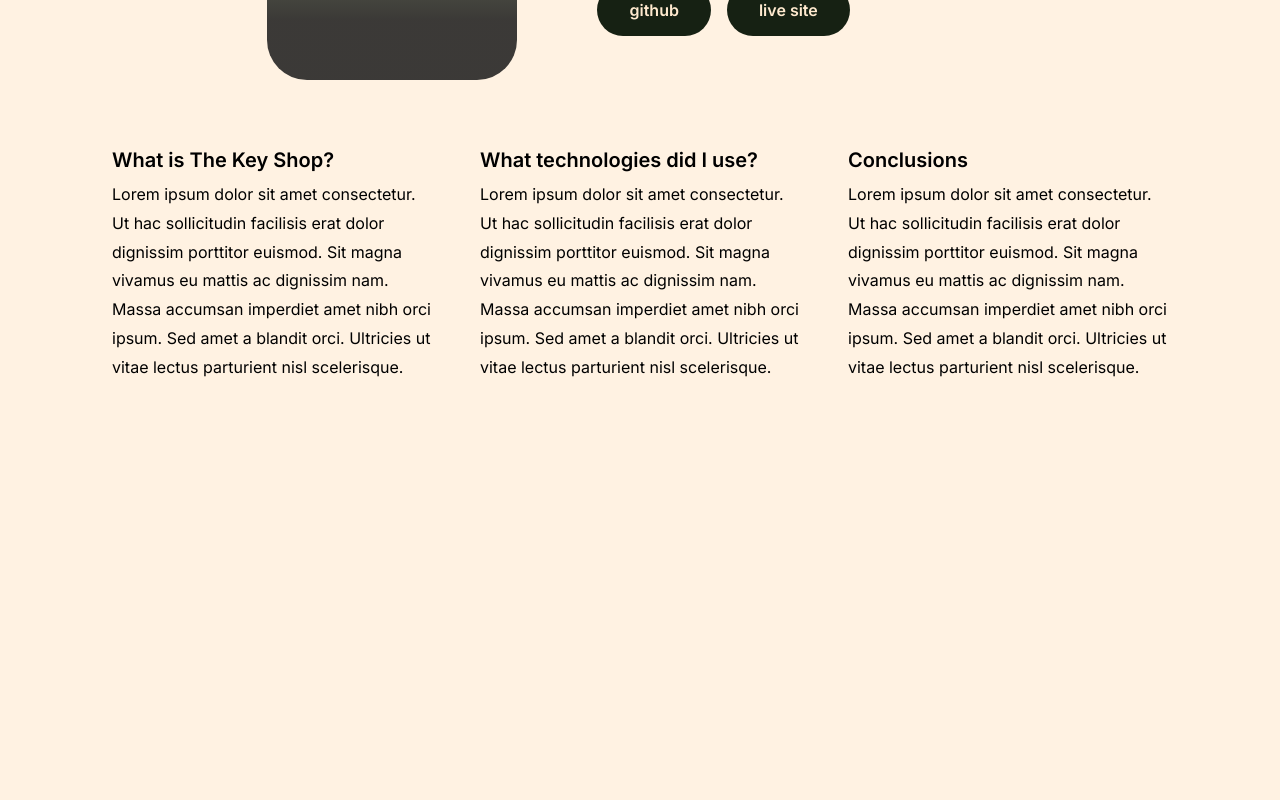
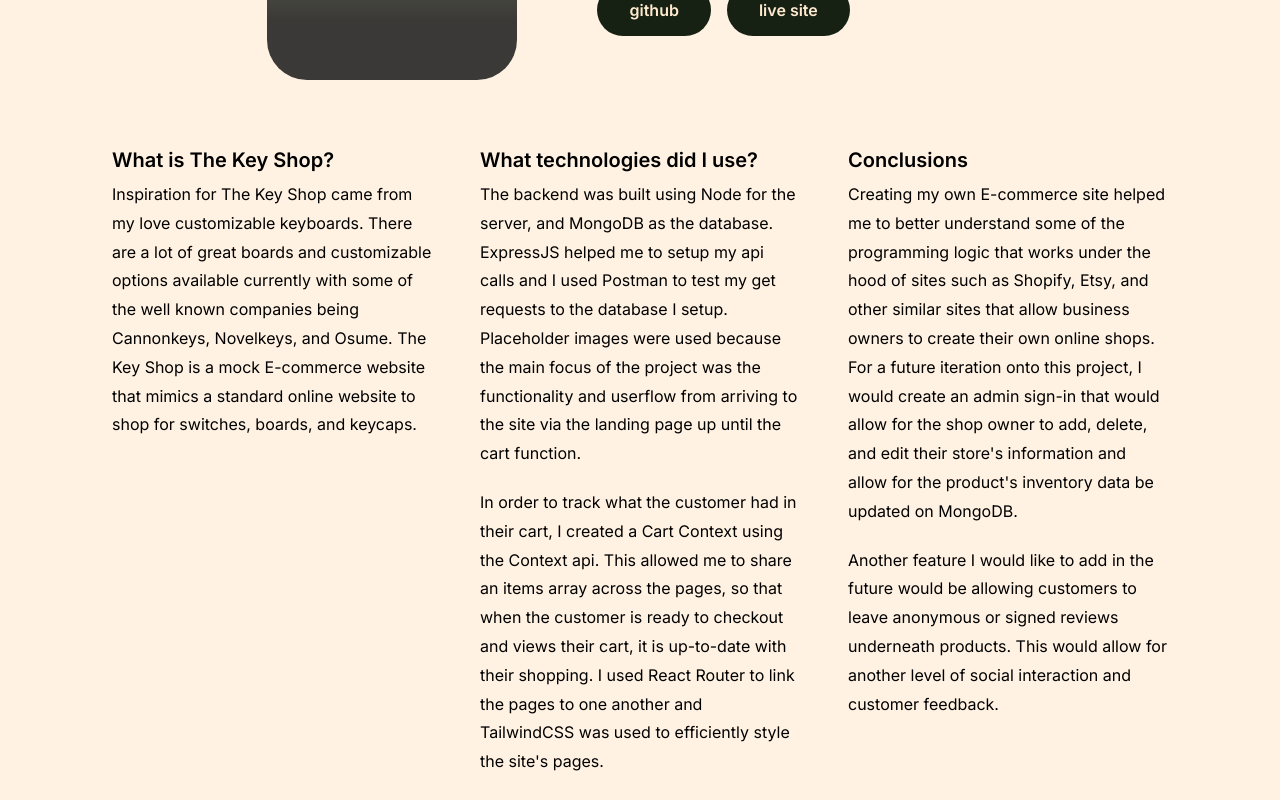
Before and after one commit to kelbri10/PORTFOLIO-WEBSITE, a React (Vite) app in the folder client/: page /work/the-key-shop in a window 1280 px wide. Shown: the part 350-1150 px from the top of the page. Before the commit the page ends 800 px from the top, so only its background shows below. Built offline with nearby package versions, Linux system fonts and the light colour scheme.

Commit message:
updated The Key Shop project copy

```diff
--- a/client/src/pages/Work/Projects/TheKeyShop.tsx
+++ b/client/src/pages/Work/Projects/TheKeyShop.tsx
@@ -15,7 +15,7 @@ const TheKeyShop = () => {
                     <div className="project_links">
                         <a href="https://github.com/kelbri10/The-Key-Shop" target="_blank">github</a>
 
-                        <a href="google.com" target="_blank">live site</a>
+                        <a href="https://thekeyshop.onrender.com/" target="_blank">live site</a>
                     </div>
                 </div>
             </header>
@@ -24,20 +24,28 @@ const TheKeyShop = () => {
                 <article className="project_info">
                     <h3>What is The Key Shop?</h3>
                     <p>
-                    Lorem ipsum dolor sit amet consectetur. Ut hac sollicitudin facilisis erat dolor dignissim porttitor euismod. Sit magna vivamus eu mattis ac dignissim nam. Massa accumsan imperdiet amet nibh orci ipsum. Sed amet a blandit orci. Ultricies ut vitae lectus parturient nisl scelerisque.
+                    Inspiration for The Key Shop came from my love customizable keyboards. There are a lot of great boards and customizable options available currently with some of the well known companies being Cannonkeys, Novelkeys, and Osume. The Key Shop is a mock E-commerce website that mimics a standard online website to shop for switches, boards, and keycaps.
                     </p>
                 </article>
                 <article className="project_info">
                     <h3>What technologies did I use?</h3>
 
                     <p>
-                        Lorem ipsum dolor sit amet consectetur. Ut hac sollicitudin facilisis erat dolor dignissim porttitor euismod. Sit magna vivamus eu mattis ac dignissim nam. Massa accumsan imperdiet amet nibh orci ipsum. Sed amet a blandit orci. Ultricies ut vitae lectus parturient nisl scelerisque.
+                        The backend was built using Node for the server, and MongoDB as the database. ExpressJS helped me to setup my api calls and I used Postman to test my get requests to the database I setup. Placeholder images were used because the main focus of the project was the functionality and userflow from arriving to the site via the landing page up until the cart function.
+                    </p>
+                    <br></br>
+                    <p>
+                        In order to track what the customer had in their cart, I created a Cart Context using the Context api. This allowed me to share an items array across the pages, so that when the customer is ready to checkout and views their cart, it is up-to-date with their shopping. I used React Router to link the pages to one another and TailwindCSS was used to efficiently style the site's pages.
                     </p>
                 </article>
                 <article className="project_info">
                     <h3>Conclusions</h3>
                     <p>
-                        Lorem ipsum dolor sit amet consectetur. Ut hac sollicitudin facilisis erat dolor dignissim porttitor euismod. Sit magna vivamus eu mattis ac dignissim nam. Massa accumsan imperdiet amet nibh orci ipsum. Sed amet a blandit orci. Ultricies ut vitae lectus parturient nisl scelerisque.
+                        Creating my own E-commerce site helped me to better understand some of the programming logic that works under the hood of sites such as Shopify, Etsy, and other similar sites that allow business owners to create their own online shops. For a future iteration onto this project, I would create an admin sign-in that would allow  for the shop owner to add, delete, and edit their store's information and allow for the product's inventory data be updated on MongoDB.
+                    </p>
+                    <br></br>
+                    <p>
+                        Another feature I would like to add in the future would be allowing customers to leave anonymous or signed reviews underneath products. This would allow for another level of social interaction and customer feedback.
                     </p>
                 </article>
             </section>
--- a/client/src/pages/styles/About.css
+++ b/client/src/pages/styles/About.css
@@ -32,7 +32,7 @@
 #photo1{
     width: 423px;
     border-radius: 2.5rem;
-    border: 5px solid #212A1C;
+
 }
 
 .resume_link{
```
